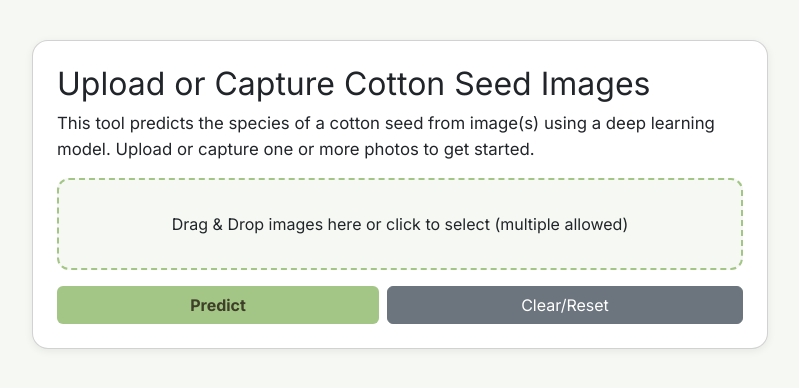
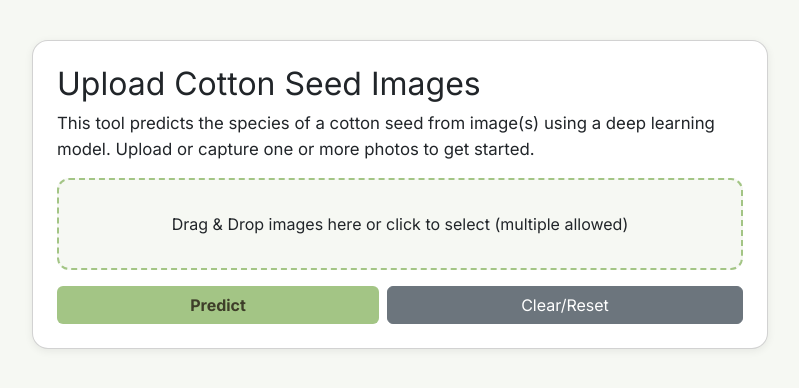
Before and after one commit to abubakarp789/cotton_seed_app, a Flask app: page / in a window 1280 px wide. Shown: the part 56-444 px from the top of the page, without its empty margins (240-1039 px from the left). Run offline with Flask 2, Linux system fonts and the light colour scheme.

Commit message:
Update index.html and app.py

```diff
--- a/templates/index.html
+++ b/templates/index.html
@@ -23,7 +23,7 @@
         <div class="col-lg-8">
             <!-- Upload Card -->
             <div class="card p-4 mb-4">
-                <h2 class="mb-2">Upload or Capture Cotton Seed Images</h2>
+                <h2 class="mb-2">Upload Cotton Seed Images</h2>
                 <p class="mb-3" style="font-size:1.05rem;">This tool predicts the species of a cotton seed from image(s) using a deep learning model. Upload or capture one or more photos to get started.</p>
                 {% with messages = get_flashed_messages() %}
                   {% if messages %}
```
